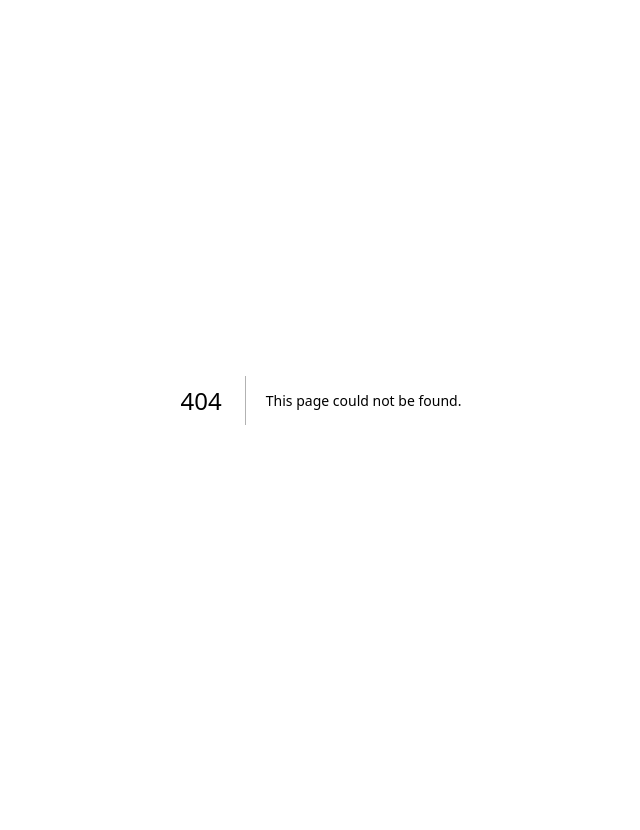
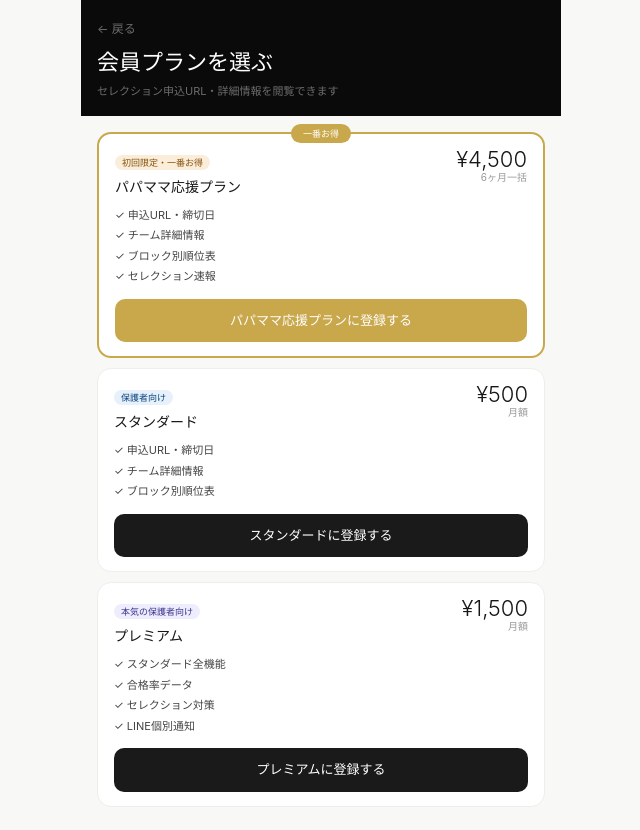
Before and after one commit to okuwabara07-gif/basketball-kanto-jp, a Next.js app: page /member in a window 1280 px wide. Before the commit this address had no page. Shown: the top 830 px of the page, without its empty margins (319-959 px from the left). Before the commit the page ends 800 px from the top, so only its background shows below. Built offline with nearby package versions, Linux system fonts and the light colour scheme.

Commit message:
feat: src/app/member/page.tsx

```diff
--- /dev/null
+++ b/src/app/member/page.tsx
@@ -0,0 +1,51 @@
+'use client'
+import { useState } from 'react'
+import Link from 'next/link'
+const PLANS = [
+  { id:'papa_mama', name:'パパママ応援プラン', price:'¥4,500', sub:'6ヶ月一括', badge:'初回限定・一番お得', badgeColor:'#854F0B', badgeBg:'#FAEEDA', features:['申込URL・締切日','チーム詳細情報','ブロック別順位表','セレクション速報'], highlight:true },
+  { id:'standard', name:'スタンダード', price:'¥500', sub:'月額', badge:'保護者向け', badgeColor:'#0C447C', badgeBg:'#E6F1FB', features:['申込URL・締切日','チーム詳細情報','ブロック別順位表'], highlight:false },
+  { id:'premium', name:'プレミアム', price:'¥1,500', sub:'月額', badge:'本気の保護者向け', badgeColor:'#3C3489', badgeBg:'#EEEDFE', features:['スタンダード全機能','合格率データ','セレクション対策','LINE個別通知'], highlight:false },
+]
+export default function MemberPage() {
+  const [loading, setLoading] = useState<string|null>(null)
+  const handleCheckout = async (planId: string) => {
+    setLoading(planId)
+    const res = await fetch('/api/create-checkout',{method:'POST',headers:{'Content-Type':'application/json'},body:JSON.stringify({plan:planId})})
+    const data = await res.json()
+    if (data.url) window.location.href = data.url
+    setLoading(null)
+  }
+  return (
+    <main style={{minHeight:'100vh',background:'#f8f8f6',fontFamily:'-apple-system,sans-serif'}}>
+      <div style={{maxWidth:480,margin:'0 auto'}}>
+        <div style={{background:'#0a0a0a',padding:'20px 16px 16px'}}>
+          <Link href="/" style={{color:'rgba(255,255,255,0.4)',fontSize:12,textDecoration:'none',display:'block',marginBottom:8}}>← 戻る</Link>
+          <h1 style={{color:'white',fontSize:22,fontWeight:300,marginBottom:4}}>会員プランを選ぶ</h1>
+          <p style={{color:'rgba(255,255,255,0.4)',fontSize:11}}>セレクション申込URL・詳細情報を閲覧できます</p>
+        </div>
+        <div style={{padding:16}}>
+          {PLANS.map(plan=>(
+            <div key={plan.id} style={{background:'white',borderRadius:14,border:plan.highlight?'2px solid #c9a84c':'1px solid #eeeeea',padding:'14px 16px',marginBottom:10,position:'relative'}}>
+              {plan.highlight && <div style={{position:'absolute',top:-10,left:'50%',transform:'translateX(-50%)',background:'#c9a84c',color:'white',fontSize:9,padding:'3px 12px',borderRadius:10,fontWeight:500,whiteSpace:'nowrap'}}>一番お得</div>}
+              <div style={{display:'flex',justifyContent:'space-between',marginBottom:8}}>
+                <div>
+                  <span style={{fontSize:9,padding:'2px 7px',borderRadius:8,fontWeight:500,background:plan.badgeBg,color:plan.badgeColor}}>{plan.badge}</span>
+                  <p style={{fontSize:14,fontWeight:500,marginTop:4}}>{plan.name}</p>
+                </div>
+                <div style={{textAlign:'right'}}>
+                  <p style={{fontSize:22,fontWeight:300,lineHeight:1}}>{plan.price}</p>
+                  <p style={{fontSize:10,color:'#999'}}>{plan.sub}</p>
+                </div>
+              </div>
+              <div style={{marginBottom:12}}>{plan.features.map(f=><div key={f} style={{fontSize:11,color:'#444',padding:'2px 0'}}>✓ {f}</div>)}</div>
+              <button onClick={()=>handleCheckout(plan.id)} disabled={loading===plan.id}
+                style={{width:'100%',padding:'12px',borderRadius:10,border:'none',cursor:'pointer',fontSize:13,fontWeight:500,background:plan.highlight?'#c9a84c':'#1a1a1a',color:'white'}}>
+                {loading===plan.id?'処理中...':plan.name+'に登録する'}
+              </button>
+            </div>
+          ))}
+        </div>
+      </div>
+    </main>
+  )
+}
```
